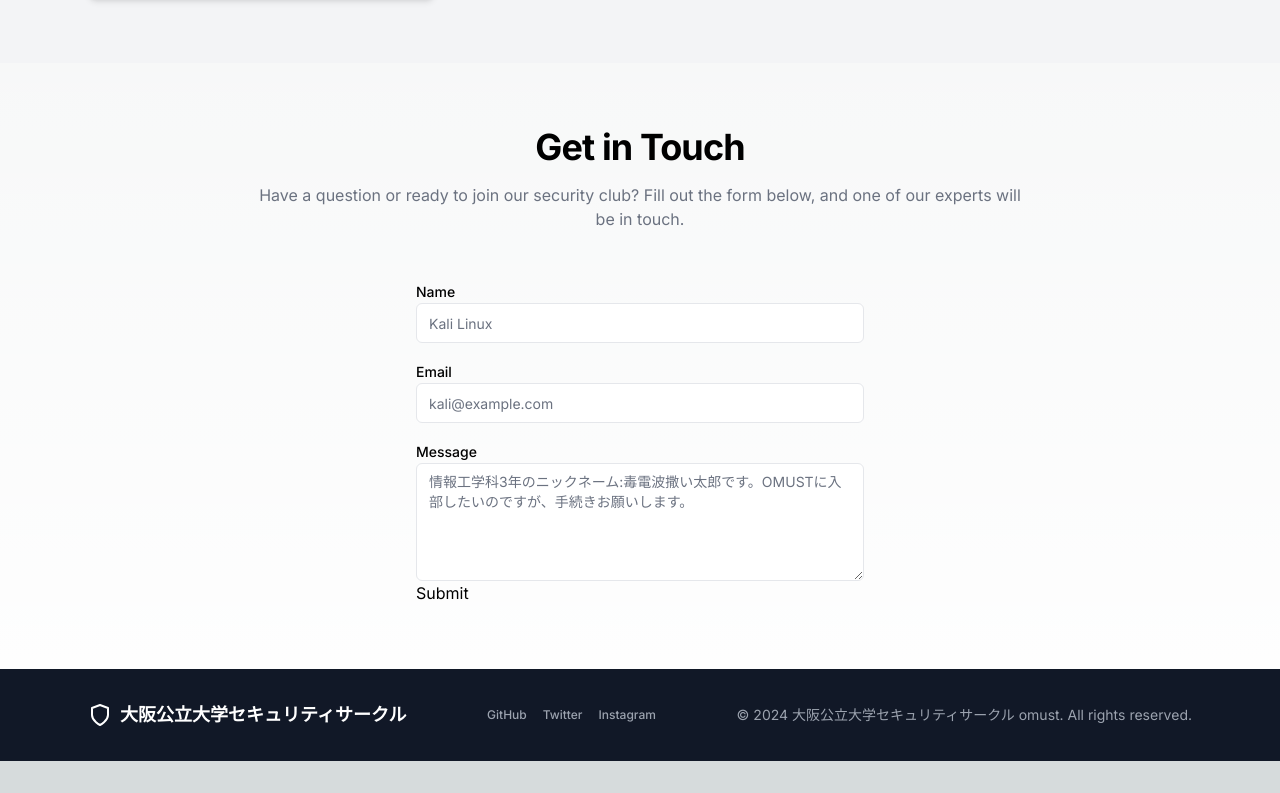
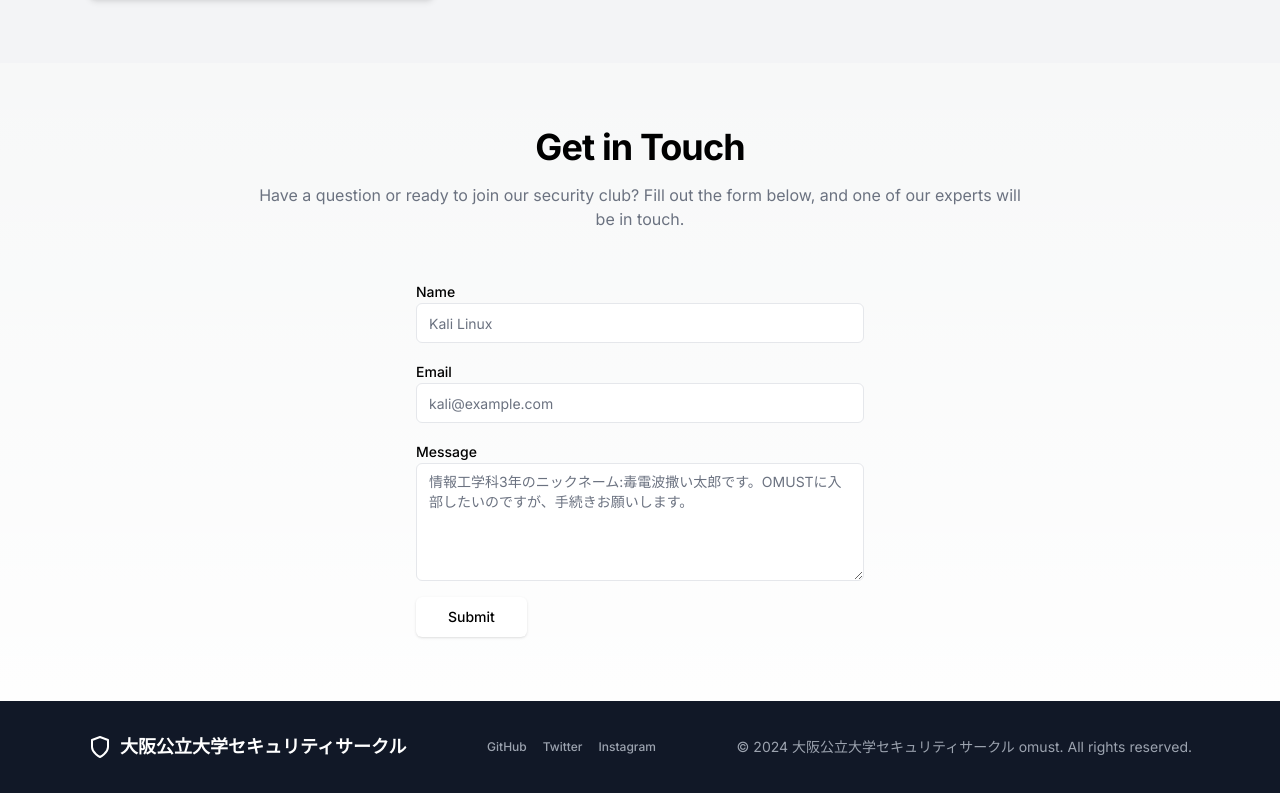
Before and after one commit to omust/omust-website-new, a Next.js app: page / in a window 1280 px wide. Shown: the part 2947-3740 px from the top of the page. Before the commit the page ends 3708 px from the top, so only its background shows below. Built offline with nearby package versions, Linux system fonts and the light colour scheme.

Commit message:
Update home-page.tsx

```diff
--- a/components/home-page.tsx
+++ b/components/home-page.tsx
@@ -311,7 +311,10 @@ export function HomePage() {
                 rows={5}
               />
             </div>
-            <Link href="#" className="w-full">
+            <Link
+            href="#"
+            className="inline-flex h-10 items-center justify-center rounded-md bg-white px-8 text-sm font-medium text-black shadow transition-colors hover:bg-white/90 hover:text-white hover:bg-black focus-visible:outline-none focus-visible:ring-1 focus-visible:ring-gray-950 disabled:pointer-events-none disabled:opacity-50 dark:bg-gray-900 dark:text-white dark:hover:bg-gray-900/90 dark:focus-visible:ring-gray-300"
+          >
               Submit
             </Link>
           </form>
```
